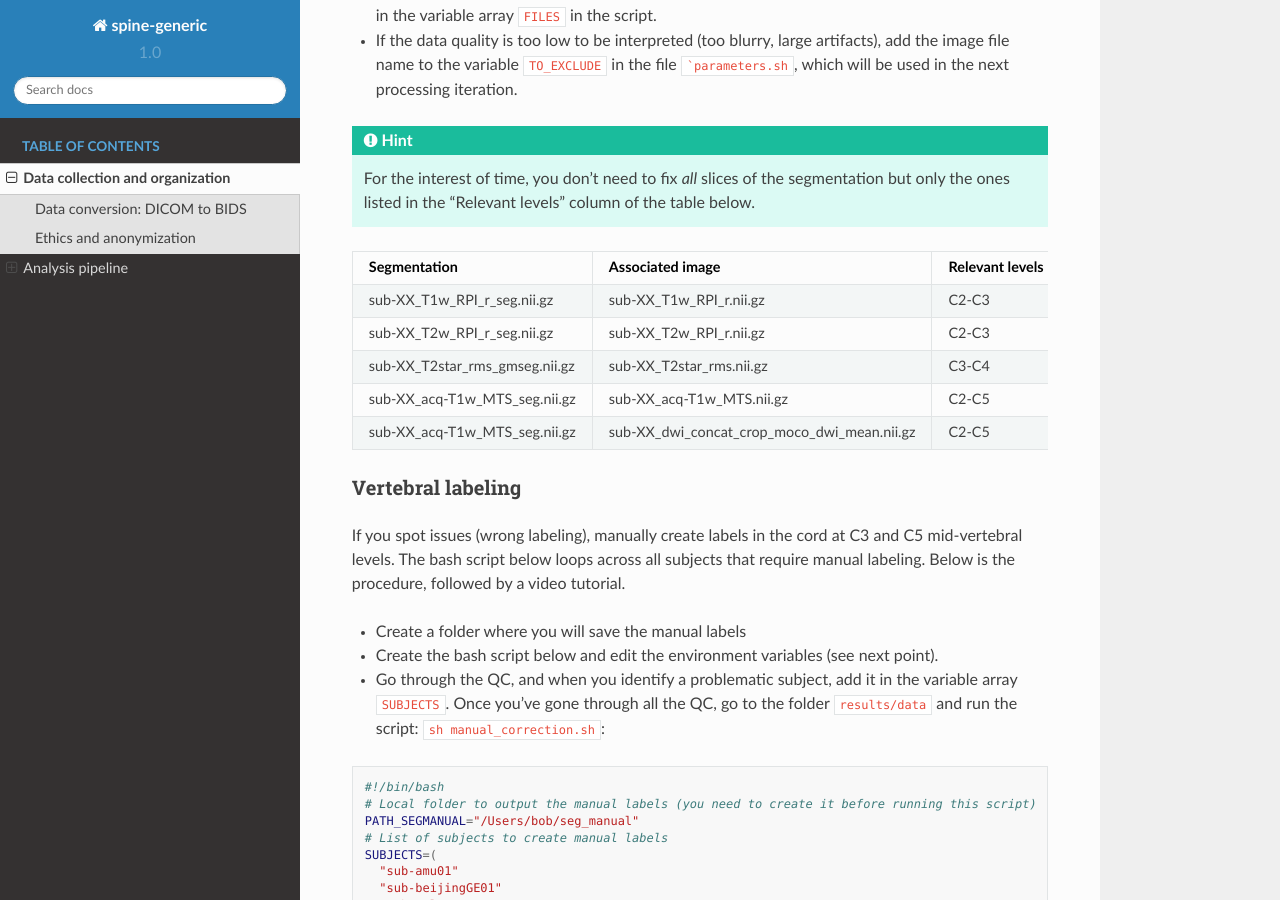
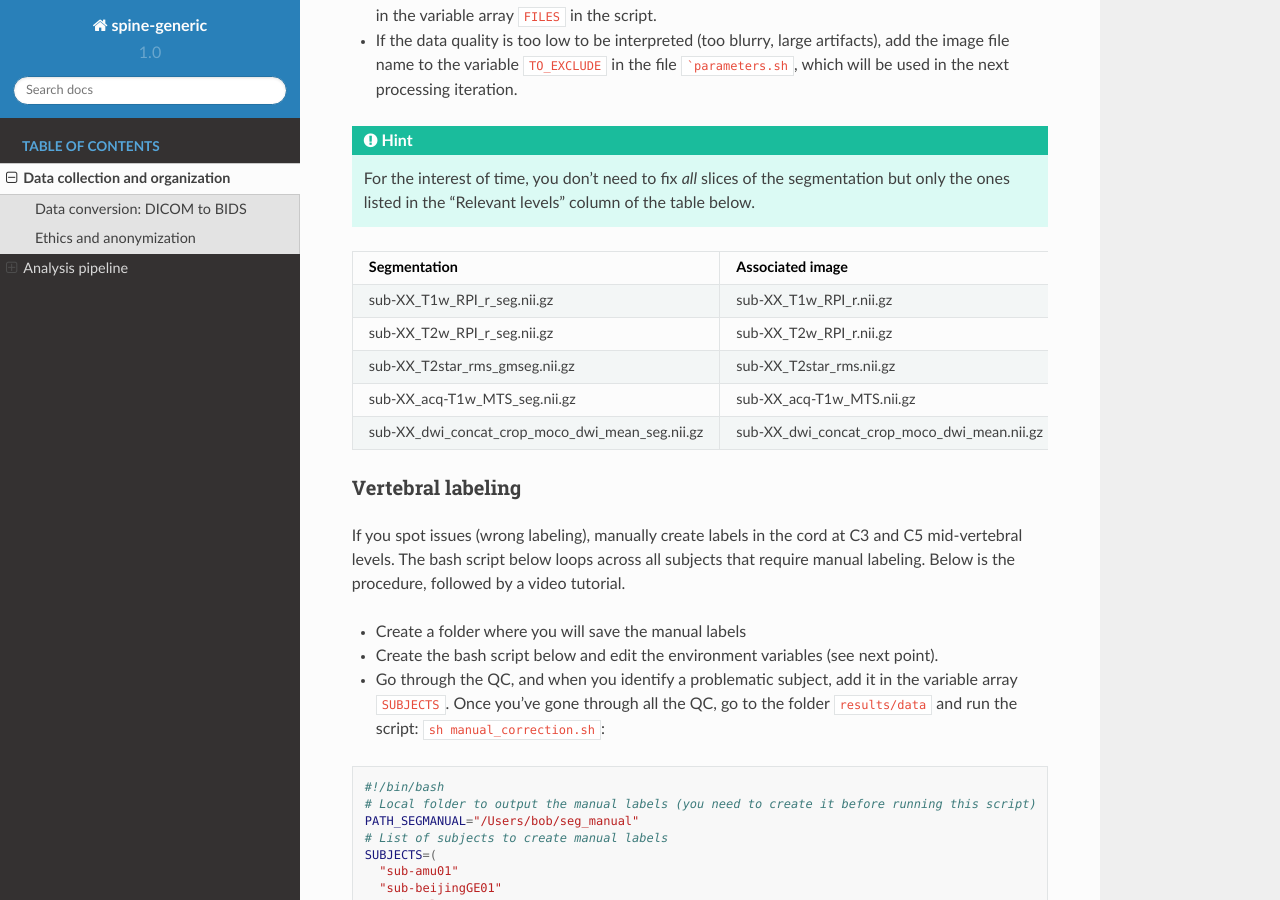
Before and after one commit to spine-generic/spine-generic, a Sphinx documentation site: the page built from docs/documentation.rst, in a window 1280 px wide and 900 px high, scrolled down 5704 px. Built offline with Sphinx 7.4.7 and the Read the Docs theme 2.0.0, drawn with Linux system fonts in a browser that asks for light colours.

Commit message:
documentation.rst: Fixed dwi_seg name

```diff
--- a/docs/documentation.rst
+++ b/docs/documentation.rst
@@ -309,19 +309,19 @@ Segmentation
    For the interest of time, you don't need to fix *all* slices of the segmentation
    but only the ones listed in the "Relevant levels" column of the table below.
 
-+-------------------------------------+---------------------------------------------------+-----------------+-----------------------+
-| Segmentation                        | Associated image                                  | Relevant levels | Used for              |
-+=====================================+===================================================+=================+=======================+
-| sub-XX\_T1w\_RPI\_r\_seg.nii.gz     | sub-XX\_T1w\_RPI\_r.nii.gz                        | C2-C3           | CSA                   |
-+-------------------------------------+---------------------------------------------------+-----------------+-----------------------+
-| sub-XX\_T2w\_RPI\_r\_seg.nii.gz     | sub-XX\_T2w\_RPI\_r.nii.gz                        | C2-C3           | CSA                   |
-+-------------------------------------+---------------------------------------------------+-----------------+-----------------------+
-| sub-XX\_T2star\_rms\_gmseg.nii.gz   | sub-XX\_T2star\_rms.nii.gz                        | C3-C4           | CSA                   |
-+-------------------------------------+---------------------------------------------------+-----------------+-----------------------+
-| sub-XX\_acq-T1w\_MTS\_seg.nii.gz    | sub-XX\_acq-T1w\_MTS.nii.gz                       | C2-C5           | Template registration |
-+-------------------------------------+---------------------------------------------------+-----------------+-----------------------+
-| sub-XX\_acq-T1w\_MTS\_seg.nii.gz    | sub-XX\_dwi\_concat\_crop\_moco\_dwi\_mean.nii.gz | C2-C5           | Template registration |
-+-------------------------------------+---------------------------------------------------+-----------------+-----------------------+
++-------------------------------------------------------+---------------------------------------------------+-----------------+-----------------------+
+| Segmentation                                          | Associated image                                  | Relevant levels | Used for              |
++=======================================================+===================================================+=================+=======================+
+| sub-XX\_T1w\_RPI\_r\_seg.nii.gz                       | sub-XX\_T1w\_RPI\_r.nii.gz                        | C2-C3           | CSA                   |
++-------------------------------------------------------+---------------------------------------------------+-----------------+-----------------------+
+| sub-XX\_T2w\_RPI\_r\_seg.nii.gz                       | sub-XX\_T2w\_RPI\_r.nii.gz                        | C2-C3           | CSA                   |
++-------------------------------------------------------+---------------------------------------------------+-----------------+-----------------------+
+| sub-XX\_T2star\_rms\_gmseg.nii.gz                     | sub-XX\_T2star\_rms.nii.gz                        | C3-C4           | CSA                   |
++-------------------------------------------------------+---------------------------------------------------+-----------------+-----------------------+
+| sub-XX\_acq-T1w\_MTS\_seg.nii.gz                      | sub-XX\_acq-T1w\_MTS.nii.gz                       | C2-C5           | Template registration |
++-------------------------------------------------------+---------------------------------------------------+-----------------+-----------------------+
+| sub-XX\_dwi\_concat\_crop\_moco\_dwi\_mean_seg.nii.gz | sub-XX\_dwi\_concat\_crop\_moco\_dwi\_mean.nii.gz | C2-C5           | Template registration |
++-------------------------------------------------------+---------------------------------------------------+-----------------+-----------------------+
 
 Vertebral labeling
 ^^^^^^^^^^^^^^^^^^
```
